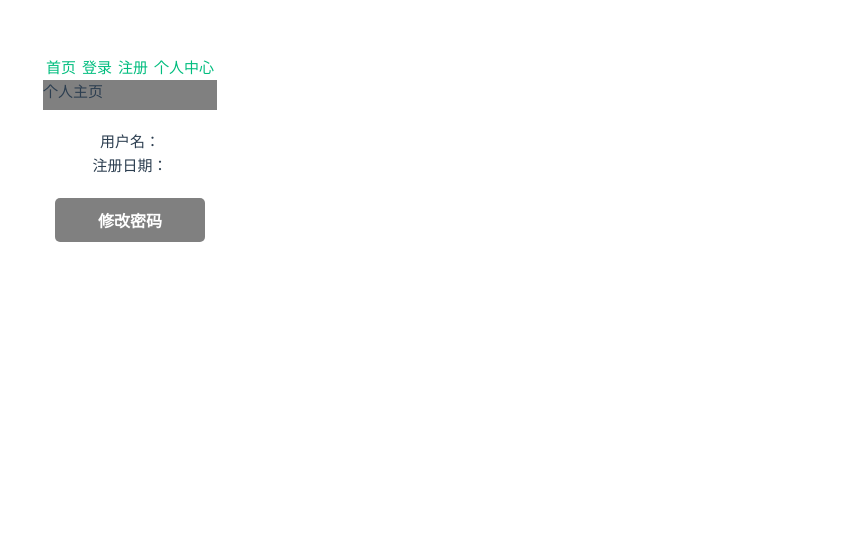
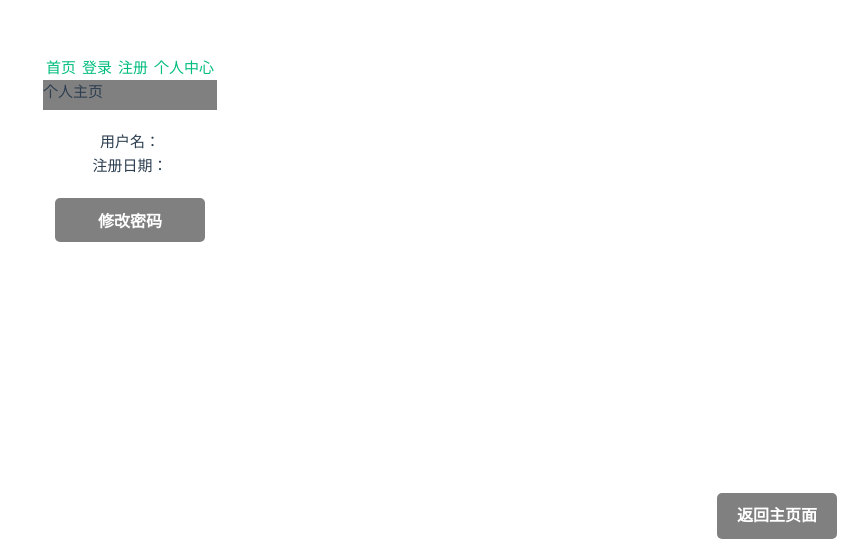
Before and after one commit to MuLin1/datacopilot, a Vue app in the folder frontend/: page /profile in a window 1280 px wide. Shown: the part 241-800 px from the top of the page, without its empty margins (423-1280 px from the left). Built offline with nearby package versions, Linux system fonts and the light colour scheme; the HTML template or start-up script is replaced by a standard one.

Commit message:
更新个人主页：添加了返回主页面按钮

```diff
--- a/frontend/src/components/Profile.vue
+++ b/frontend/src/components/Profile.vue
@@ -27,6 +27,7 @@
       <button @click="closeSuccessMessage">OK</button>
     </div>
   </div>
+  <router-link to="/" class="return-button">返回主页面</router-link>
 </template>
 
 <script>
@@ -143,4 +144,18 @@ button {
   padding: 20px;
   border-radius: 5px;
 }
+
+.return-button {
+  position: absolute;
+  bottom: 20px;
+  right: 20px;
+  background-color: #808080;
+  color: #ffffff;
+  font-weight: bold;
+  font-size: 16px;
+  font-family: "Times New Roman", Times, serif;
+  padding: 10px 20px;
+  border: none;
+  border-radius: 5px;
+}
 </style>
```
